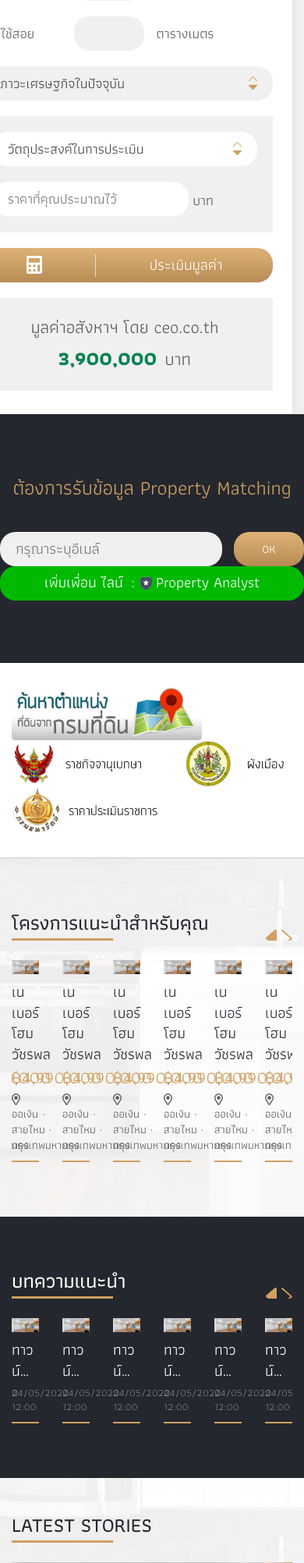
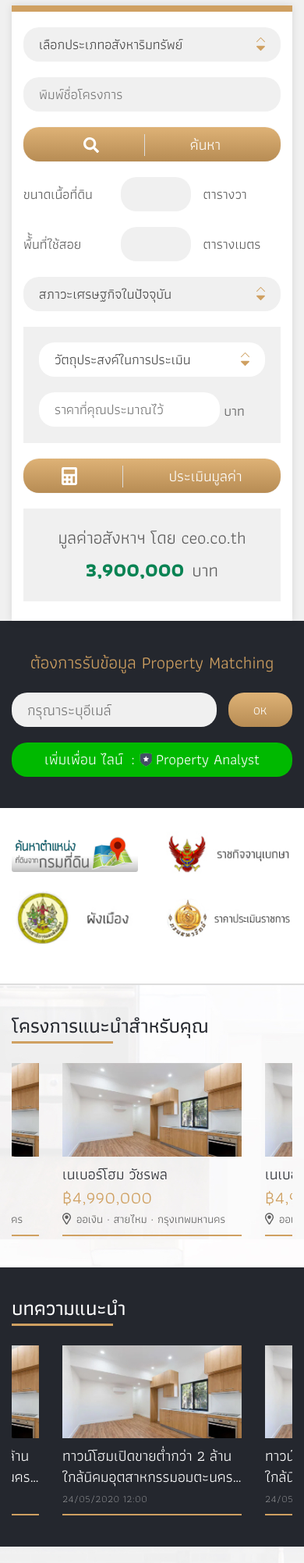
Before and after one commit to goojag/ceo-front, a PHP site: page / in a window 390 px wide; the page is wider, and only the part inside the window is pictured. Shown: the part 943-2947 px from the top of that part at 78% size. Run offline with PHP 8.4, Linux system fonts and the light colour scheme; some libraries are stand-ins or nearby versions.

Commit message:
Finish index layout

```diff
--- a/css/style.css
+++ b/css/style.css
@@ -1038,6 +1038,7 @@ header .social-top a i.yt-icon {
 
 .latest-story .li a {
   color: #5C5C5C;
+  width: 100%;
 }
 
 .latest-story .li .article-title {
@@ -1479,6 +1480,7 @@ footer .foot-social li a.youtube:hover {
   }
   .info-subscrib .info-box {
     width: 100%;
+    overflow: hidden;
   }
 }
 
@@ -1517,6 +1519,42 @@ footer .foot-social li a.youtube:hover {
   .map-zone {
     margin: 30px 0 0;
   }
+  .info-subscrib {
+    padding: 40px 15px;
+  }
+  .info-subscrib h2 {
+    font-size: 1.4rem;
+    margin: 0 0 25px;
+  }
+  .icon-zone ul {
+    -webkit-box-pack: justify;
+        -ms-flex-pack: justify;
+            justify-content: space-between;
+  }
+  .icon-zone ul li {
+    width: 45%;
+    margin-bottom: 20px;
+    display: inline-block;
+  }
+  .icon-zone ul li a, .icon-zone ul li img {
+    display: block;
+    width: 100%;
+  }
+  .recomened, .article {
+    padding: 40px 0;
+  }
+  .fb-fan, .line-banner {
+    float: none;
+    margin: 0 auto 20px auto;
+    display: block;
+  }
+  .footer-banner ul {
+    -ms-grid-columns: (1fr)[1];
+        grid-template-columns: repeat(1, 1fr);
+  }
+  .footer-banner ul li {
+    margin-bottom: 20px;
+  }
 }
 
 @media only screen and (max-width: 599px) {
@@ -1534,6 +1572,20 @@ footer .foot-social li a.youtube:hover {
   }
   .map-zone .map-iframe iframe {
     height: 500px;
+    max-height: none;
+  }
+  .map-zone .map-form {
+    width: 100%;
+    padding: 20px 15px 5px;
+  }
+  .map-zone .map-form .txt-m {
+    width: 80%;
+  }
+  .btn-line {
+    margin-top: 20px;
+  }
+  .slide-arrows {
+    display: none;
   }
 }
 /*# sourceMappingURL=style.css.map */
--- a/index.php
+++ b/index.php
@@ -285,7 +285,21 @@
                 slidesToScroll: 1,
                 prevArrow: $('.recomened .prev'),
                 nextArrow: $('.recomened .next'),
-                centerMode: true
+                centerMode: true,
+                responsive: [
+                    {
+                        breakpoint: 899,
+                        settings: {
+                            slidesToShow: 2
+                        }
+                    },
+                    {
+                        breakpoint: 767,
+                        settings: {
+                            slidesToShow: 1
+                        }
+                    }
+                ]
             });
 
             $('.article .ul').slick({
@@ -294,7 +308,21 @@
                 slidesToScroll: 1,
                 prevArrow: $('.article .prev'),
                 nextArrow: $('.article .next'),
-                centerMode: true
+                centerMode: true,
+                responsive: [
+                    {
+                        breakpoint: 899,
+                        settings: {
+                            slidesToShow: 2
+                        }
+                    },
+                    {
+                        breakpoint: 767,
+                        settings: {
+                            slidesToShow: 1
+                        }
+                    }
+                ]
             });
         });
     </script>
--- a/scss/_index.scss
+++ b/scss/_index.scss
@@ -381,6 +381,7 @@
 
         a{
             color:$textcolor;
+            width:100%;
         }
 
         .article-title{
--- a/scss/breakpoint/_medium.scss
+++ b/scss/breakpoint/_medium.scss
@@ -38,4 +38,51 @@
     .map-zone{
         margin:30px 0 0;
     }
+
+    .info-subscrib{
+        padding:40px 15px;
+
+        h2{
+            font-size:1.4rem;
+            margin:0 0 25px;
+        }
+    }
+
+    .icon-zone {
+        ul{
+            justify-content: space-between;
+
+            li{
+               // &:first-child{
+                    width:45%;
+                    margin-bottom:20px;
+                    display:inline-block;
+
+                    a, img{
+                        display:block; width:100%;
+                    }
+               // }
+            }
+        }
+    }
+
+    .recomened, .article{
+        padding:40px 0;
+    }
+
+    .fb-fan, .line-banner{
+        float: none;
+        margin:0 auto 20px auto;
+        display:block;
+    }
+
+    .footer-banner {
+        ul{
+            grid-template-columns: repeat(1,1fr);
+
+            li{
+                margin-bottom:20px;
+            }
+        }
+    }
 }
--- a/scss/breakpoint/_small.scss
+++ b/scss/breakpoint/_small.scss
@@ -22,7 +22,28 @@
 
             iframe{
                 height: 500px;
+                max-height: none;
+            }
+        }
+
+        .map-form{
+            width:100%;
+            padding:20px 15px 5px;
+
+            .txt-m{
+                width:80%;
             }
         }
     }
+
+
+    .btn-line{
+        margin-top:20px;
+    }
+
+    .slide-arrows{
+        display:none;
+    }
+
+
 }
--- a/scss/breakpoint/_xlarge.scss
+++ b/scss/breakpoint/_xlarge.scss
@@ -7,6 +7,7 @@
     .info-subscrib {
         .info-box{
             width:100%;
+            overflow: hidden;
         }
     }
 }
```
Also changed, not shown: 1 other file.
